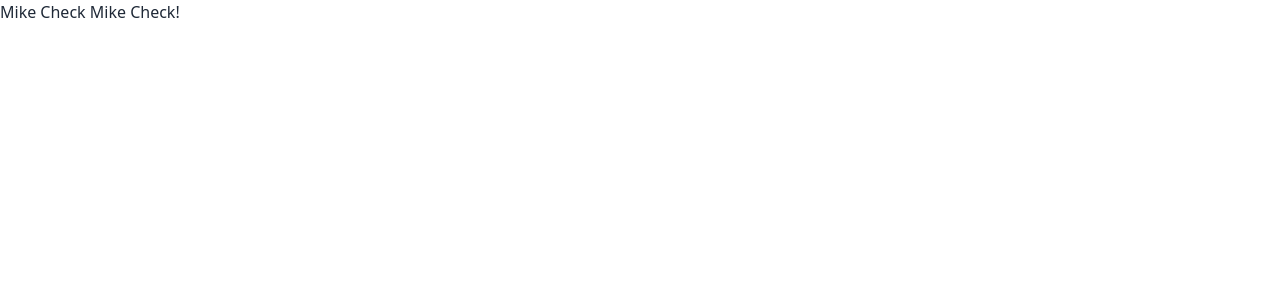
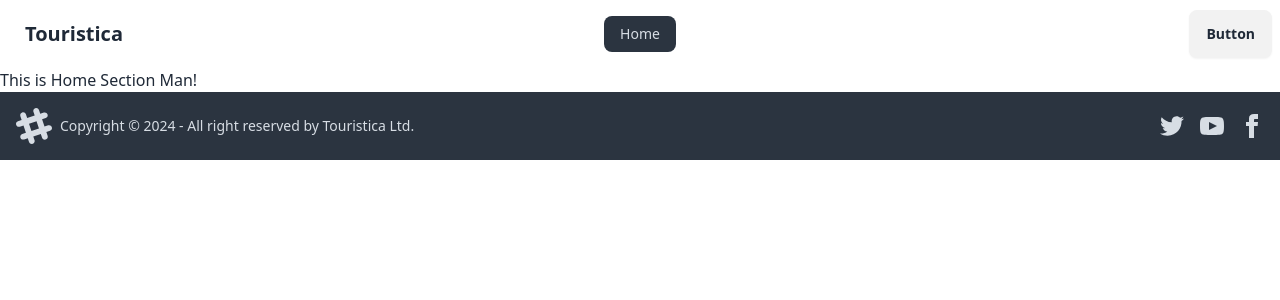
Before and after one commit to Sha-hed/Touristica-ClientSide, a React (Vite) app: page / in a window 1280 px wide. Shown: the top 300 px of the page. Built offline with nearby package versions, Linux system fonts and the light colour scheme.

Commit message:
Footer Page Added

```diff
--- a/src/layout/Root.jsx
+++ b/src/layout/Root.jsx
@@ -1,8 +1,13 @@
+import { Outlet } from "react-router-dom";
+import Navbar from "../pages/Navbar";
+import Footer from "../pages/Footer";
 
 const Root = () => {
     return (
         <div>
-           <h1>Mike Check Mike Check!</h1>
+            <Navbar></Navbar>
+            <Outlet></Outlet>
+            <Footer></Footer>
         </div>
     );
 };
--- a/src/pages/Footer.jsx
+++ b/src/pages/Footer.jsx
@@ -0,0 +1,19 @@
+
+const Footer = () => {
+    return (
+        <footer className="footer items-center p-4 bg-neutral text-neutral-content">
+            <aside className="items-center grid-flow-col">
+                <svg width="36" height="36" viewBox="0 0 24 24" xmlns="http://www.w3.org/2000/svg" fillRule="evenodd" clipRule="evenodd" className="fill-current"><path d="M22.672 15.226l-2.432.811.841 2.515c.33 1.019-.209 2.127-1.23 2.456-1.15.325-2.148-.321-2.463-1.226l-.84-2.518-5.013 1.677.84 2.517c.391 1.203-.434 2.542-1.831 2.542-.88 0-1.601-.564-1.86-1.314l-.842-2.516-2.431.809c-1.135.328-2.145-.317-2.463-1.229-.329-1.018.211-2.127 1.231-2.456l2.432-.809-1.621-4.823-2.432.808c-1.355.384-2.558-.59-2.558-1.839 0-.817.509-1.582 1.327-1.846l2.433-.809-.842-2.515c-.33-1.02.211-2.129 1.232-2.458 1.02-.329 2.13.209 2.461 1.229l.842 2.515 5.011-1.677-.839-2.517c-.403-1.238.484-2.553 1.843-2.553.819 0 1.585.509 1.85 1.326l.841 2.517 2.431-.81c1.02-.33 2.131.211 2.461 1.229.332 1.018-.21 2.126-1.23 2.456l-2.433.809 1.622 4.823 2.433-.809c1.242-.401 2.557.484 2.557 1.838 0 .819-.51 1.583-1.328 1.847m-8.992-6.428l-5.01 1.675 1.619 4.828 5.011-1.674-1.62-4.829z"></path></svg>
+                <p>Copyright © 2024 - All right reserved by Touristica Ltd.</p>
+            </aside>
+            <nav className="grid-flow-col gap-4 md:place-self-center md:justify-self-end">
+                <a><svg xmlns="http://www.w3.org/2000/svg" width="24" height="24" viewBox="0 0 24 24" className="fill-current"><path d="M24 4.557c-.883.392-1.832.656-2.828.775 1.017-.609 1.798-1.574 2.165-2.724-.951.564-2.005.974-3.127 1.195-.897-.957-2.178-1.555-3.594-1.555-3.179 0-5.515 2.966-4.797 6.045-4.091-.205-7.719-2.165-10.148-5.144-1.29 2.213-.669 5.108 1.523 6.574-.806-.026-1.566-.247-2.229-.616-.054 2.281 1.581 4.415 3.949 4.89-.693.188-1.452.232-2.224.084.626 1.956 2.444 3.379 4.6 3.419-2.07 1.623-4.678 2.348-7.29 2.04 2.179 1.397 4.768 2.212 7.548 2.212 9.142 0 14.307-7.721 13.995-14.646.962-.695 1.797-1.562 2.457-2.549z"></path></svg>
+                </a>
+                <a><svg xmlns="http://www.w3.org/2000/svg" width="24" height="24" viewBox="0 0 24 24" className="fill-current"><path d="M19.615 3.184c-3.604-.246-11.631-.245-15.23 0-3.897.266-4.356 2.62-4.385 8.816.029 6.185.484 8.549 4.385 8.816 3.6.245 11.626.246 15.23 0 3.897-.266 4.356-2.62 4.385-8.816-.029-6.185-.484-8.549-4.385-8.816zm-10.615 12.816v-8l8 3.993-8 4.007z"></path></svg></a>
+                <a><svg xmlns="http://www.w3.org/2000/svg" width="24" height="24" viewBox="0 0 24 24" className="fill-current"><path d="M9 8h-3v4h3v12h5v-12h3.642l.358-4h-4v-1.667c0-.955.192-1.333 1.115-1.333h2.885v-5h-3.808c-3.596 0-5.192 1.583-5.192 4.615v3.385z"></path></svg></a>
+            </nav>
+        </footer>
+    );
+};
+
+export default Footer;
```
